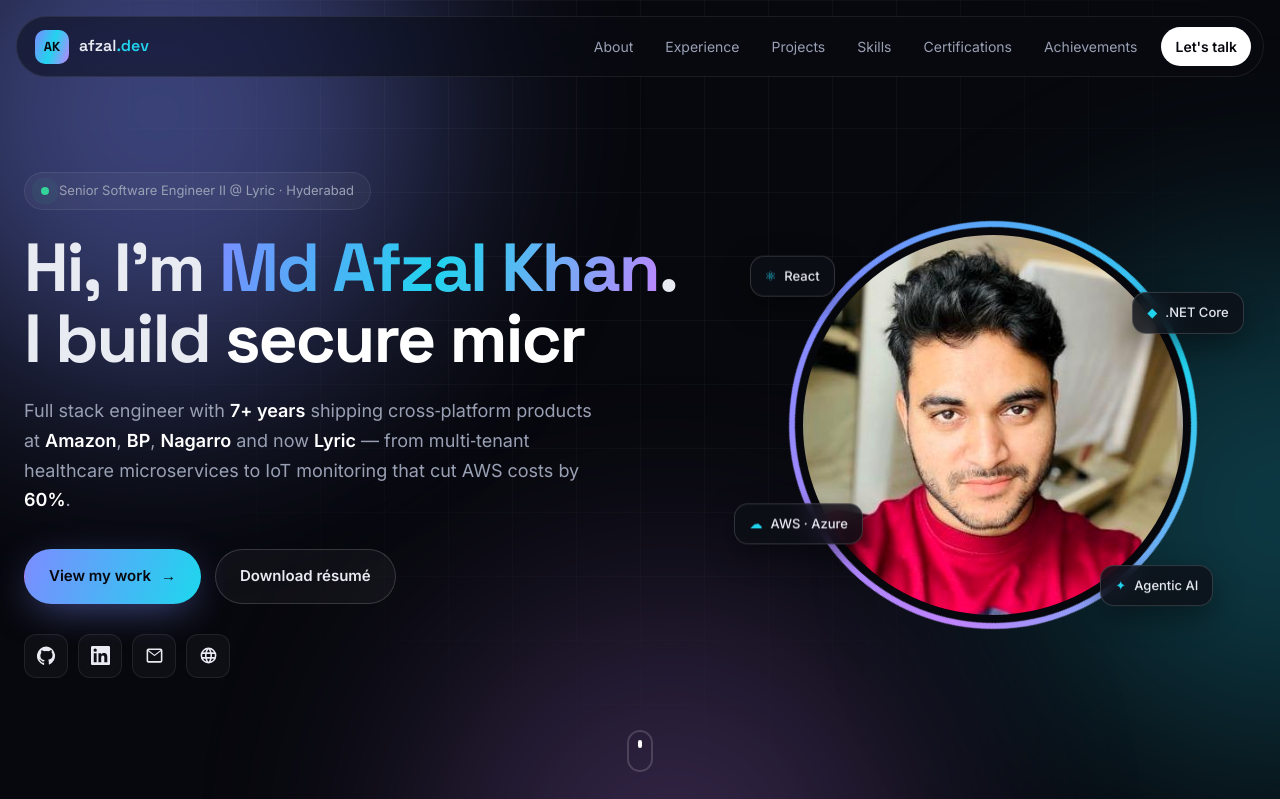
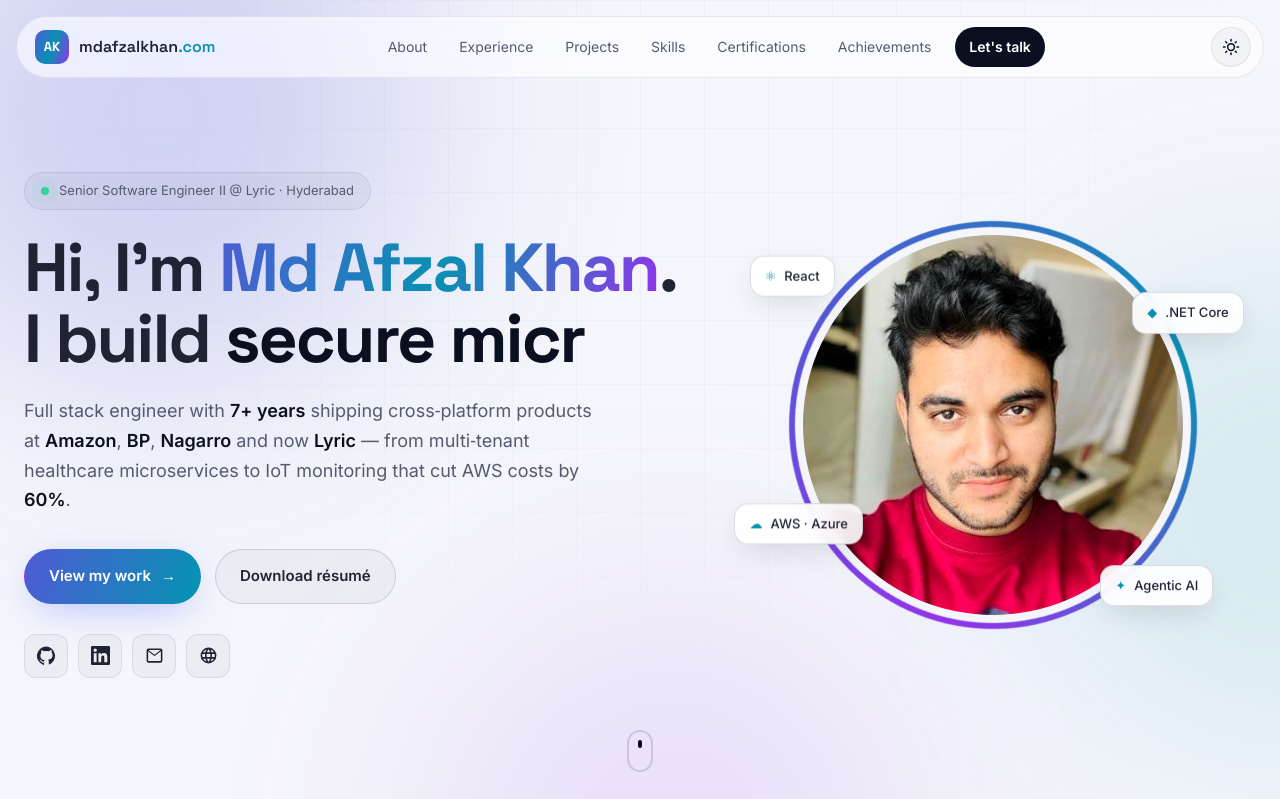
Before and after one commit to mohdafzal330/Afzal-Portfolio, a React (Vite) app: page / in a window 1280 px wide. Shown: the top 799 px of the page. Built offline with nearby package versions, Linux system fonts and the light colour scheme.

Commit message:
site map and domain integration

```diff
--- a/src/components/Icons.jsx
+++ b/src/components/Icons.jsx
@@ -21,3 +21,11 @@
 export const WhatsAppIcon = () => (
   <svg viewBox="0 0 24 24" width="18" height="18"><path fill="currentColor" d="M17.5 14.4c-.3-.1-1.8-.9-2-1-.3-.1-.5-.1-.7.1-.2.3-.8 1-.9 1.2-.2.2-.3.2-.6.1-.3-.1-1.3-.5-2.4-1.5-.9-.8-1.5-1.8-1.7-2.1-.2-.3 0-.5.1-.6l.4-.5c.2-.2.2-.3.3-.5.1-.2 0-.4 0-.5l-.9-2.2c-.2-.6-.5-.5-.7-.5h-.6c-.2 0-.5.1-.8.4-.3.3-1 1-1 2.5s1.1 2.9 1.2 3.1c.1.2 2.1 3.2 5.1 4.5.7.3 1.3.5 1.7.6.7.2 1.4.2 1.9.1.6-.1 1.8-.7 2-1.4.2-.7.2-1.3.2-1.4-.1-.1-.3-.2-.6-.3ZM12 21.8c-1.8 0-3.5-.5-5-1.4l-.4-.2-3.7 1 1-3.6-.2-.4A9.8 9.8 0 0 1 12 2.2a9.8 9.8 0 0 1 0 19.6ZM12 0a12 12 0 0 0-10.3 18.1L0 24l6.1-1.6A12 12 0 1 0 12 0Z" /></svg>
 );
+
+export const SunIcon = () => (
+  <svg className="sun" viewBox="0 0 24 24" fill="none" stroke="currentColor" strokeWidth="2" strokeLinecap="round"><circle cx="12" cy="12" r="4.5" /><path d="M12 2v2M12 20v2M4.9 4.9l1.4 1.4M17.7 17.7l1.4 1.4M2 12h2M20 12h2M4.9 19.1l1.4-1.4M17.7 6.3l1.4-1.4" /></svg>
+);
+
+export const MoonIcon = () => (
+  <svg className="moon" viewBox="0 0 24 24" fill="none" stroke="currentColor" strokeWidth="2" strokeLinecap="round" strokeLinejoin="round"><path d="M20.5 14.5A8.5 8.5 0 0 1 9.5 3.5a8.5 8.5 0 1 0 11 11Z" /></svg>
+);
--- a/src/components/Nav.jsx
+++ b/src/components/Nav.jsx
@@ -1,12 +1,14 @@
 import { useState } from "react";
 import { navLinks } from "../data";
-import { useScrollSpy } from "../hooks";
+import { useScrollSpy, useTheme } from "../hooks";
+import { MoonIcon, SunIcon } from "./Icons";
 
 const sectionIds = navLinks.map((l) => l.href.slice(1));
 
 export default function Nav() {
   const [open, setOpen] = useState(false);
   const { scrolled, progress, active } = useScrollSpy(sectionIds);
+  const [theme, toggleTheme] = useTheme();
   const close = () => setOpen(false);
 
   return (
@@ -15,7 +17,7 @@
       <header className={`nav${scrolled ? " scrolled" : ""}`}>
         <a href="#home" className="logo" onClick={close}>
           <span className="logo-mark">AK</span>
-          <span className="logo-text">afzal<span className="accent">.dev</span></span>
+          <span className="logo-text">mdafzalkhan<span className="accent">.com</span></span>
         </a>
         <nav className={`nav-links${open ? " open" : ""}`}>
           {navLinks.map(({ href, label }) => (
@@ -25,6 +27,16 @@
           ))}
           <a href="#contact" className="nav-cta" onClick={close}>Let's talk</a>
         </nav>
+        <div className="nav-actions">
+          <button
+            className="theme-toggle"
+            onClick={toggleTheme}
+            aria-label={`Switch to ${theme === "light" ? "dark" : "light"} theme`}
+            title={`Switch to ${theme === "light" ? "dark" : "light"} theme`}
+          >
+            <SunIcon />
+            <MoonIcon />
+          </button>
           <button
             className={`burger${open ? " open" : ""}`}
             aria-label="Toggle menu"
@@ -33,6 +45,7 @@
           >
             <span /><span />
           </button>
+        </div>
       </header>
     </>
   );
--- a/src/hooks.js
+++ b/src/hooks.js
@@ -141,3 +141,27 @@
 }
 
 export { prefersReducedMotion, hasFinePointer };
+
+// Light/dark theme. The initial value is set by the inline script in index.html (saved choice, else OS
+// preference) so the page never flashes the wrong theme; this hook reads it, toggles it and persists it.
+export function useTheme() {
+  const [theme, setTheme] = useState(() => document.documentElement.dataset.theme || "dark");
+
+  useEffect(() => {
+    const root = document.documentElement;
+    root.dataset.theme = theme;
+    document.querySelector('meta[name="theme-color"]')?.setAttribute("content", theme === "light" ? "#f5f6fb" : "#07080d");
+    try { localStorage.setItem("theme", theme); } catch { /* storage unavailable */ }
+  }, [theme]);
+
+  const toggle = () => {
+    const root = document.documentElement;
+    if (!prefersReducedMotion()) {
+      root.classList.add("theme-switching");
+      setTimeout(() => root.classList.remove("theme-switching"), 450);
+    }
+    setTheme((t) => (t === "light" ? "dark" : "light"));
+  };
+
+  return [theme, toggle];
+}
--- a/src/index.css
+++ b/src/index.css
@@ -17,6 +17,63 @@
   --font-display: "Space Grotesk", system-ui, sans-serif;
   --font-body: "Inter", system-ui, sans-serif;
   --font-mono: "JetBrains Mono", ui-monospace, monospace;
+
+  /* Theme-dependent tokens (dark is the default) */
+  --strong: #fff;
+  --tint: rgba(255, 255, 255, 0.04);
+  --tint-2: rgba(255, 255, 255, 0.07);
+  --grid-line: rgba(255, 255, 255, 0.035);
+  --nav-bg: rgba(10, 11, 18, .55);
+  --nav-bg-scrolled: rgba(10, 11, 18, .85);
+  --menu-bg: rgba(10, 11, 18, .96);
+  --float-bg: rgba(13, 15, 23, .8);
+  --float-shadow: 0 10px 30px rgba(0, 0, 0, .4);
+  --chip-text: #c7cdfd;
+  --on-accent: #07080d;
+  --cta-bg: #fff;
+  --cta-text: #07080d;
+  --green: #34d399;
+  --card-shadow: none;
+  --blob-opacity: 1;
+  color-scheme: dark;
+}
+
+/* ---------- Light theme ("Daylight") ---------- */
+:root[data-theme="light"] {
+  --bg: #f5f6fb;
+  --bg-2: #ffffff;
+  --card: rgba(255, 255, 255, 0.75);
+  --card-hover: #ffffff;
+  --border: rgba(15, 23, 42, 0.08);
+  --border-strong: rgba(15, 23, 42, 0.14);
+  --text: #1e2433;
+  --muted: #535b70;
+  --dim: #8a91a5;
+  --a1: #4f5bd5;
+  --a2: #0891b2;
+  --a3: #9333ea;
+  --strong: #0b1020;
+  --tint: rgba(15, 23, 42, 0.035);
+  --tint-2: rgba(15, 23, 42, 0.07);
+  --grid-line: rgba(15, 23, 42, 0.05);
+  --nav-bg: rgba(255, 255, 255, .6);
+  --nav-bg-scrolled: rgba(255, 255, 255, .88);
+  --menu-bg: rgba(255, 255, 255, .98);
+  --float-bg: rgba(255, 255, 255, .9);
+  --float-shadow: 0 10px 30px -8px rgba(30, 36, 51, .18);
+  --chip-text: #3d47b0;
+  --on-accent: #fff;
+  --cta-bg: #0b1020;
+  --cta-text: #fff;
+  --green: #059669;
+  --card-shadow: 0 1px 2px rgba(15, 23, 42, .04), 0 10px 30px -18px rgba(15, 23, 42, .18);
+  --blob-opacity: .5;
+  color-scheme: light;
+}
+
+/* Briefly animate colors when the theme is switched. */
+.theme-switching, .theme-switching *, .theme-switching *::before, .theme-switching *::after {
+  transition: background-color .4s ease, border-color .4s ease, color .4s ease, fill .4s ease !important;
 }
 
 * { box-sizing: border-box; margin: 0; padding: 0; }
@@ -31,16 +88,16 @@
 }
 a { color: inherit; text-decoration: none; }
 img { max-width: 100%; display: block; }
-strong { color: #fff; font-weight: 600; }
+strong { color: var(--strong); font-weight: 600; }
 ::selection { background: var(--a1); color: #fff; }
 
 /* ---------- Background ---------- */
-.bg { position: fixed; inset: 0; z-index: -2; overflow: hidden; }
+.bg { position: fixed; inset: 0; z-index: -2; overflow: hidden; opacity: var(--blob-opacity); }
 .bg-grid {
   position: absolute; inset: 0;
   background-image:
-    linear-gradient(rgba(255,255,255,.035) 1px, transparent 1px),
-    linear-gradient(90deg, rgba(255,255,255,.035) 1px, transparent 1px);
+    linear-gradient(var(--grid-line) 1px, transparent 1px),
+    linear-gradient(90deg, var(--grid-line) 1px, transparent 1px);
   background-size: 64px 64px;
   mask-image: radial-gradient(ellipse at 50% 0%, #000 30%, transparent 75%);
 }
@@ -64,23 +121,23 @@
   display: flex; align-items: center; justify-content: space-between;
   padding: 10px 12px 10px 18px; z-index: 50;
   border: 1px solid var(--border); border-radius: 999px;
-  background: rgba(10, 11, 18, .55); backdrop-filter: blur(16px) saturate(140%);
+  background: var(--nav-bg); backdrop-filter: blur(16px) saturate(140%);
   transition: background .3s, border-color .3s;
 }
-.nav.scrolled { background: rgba(10, 11, 18, .85); border-color: var(--border-strong); }
+.nav.scrolled { background: var(--nav-bg-scrolled); border-color: var(--border-strong); }
 .logo { display: flex; align-items: center; gap: 10px; font-family: var(--font-display); font-weight: 600; }
 .logo-mark {
   display: grid; place-items: center; width: 34px; height: 34px; border-radius: 10px;
-  background: var(--grad); color: #07080d; font-size: 13px; font-weight: 700;
+  background: var(--grad); color: var(--on-accent); font-size: 13px; font-weight: 700;
 }
 .accent { color: var(--a2); }
 .nav-links { display: flex; align-items: center; gap: 4px; }
 .nav-links a { padding: 8px 14px; border-radius: 999px; font-size: 14px; color: var(--muted); transition: color .2s, background .2s; }
-.nav-links a:hover, .nav-links a.active { color: #fff; background: rgba(255,255,255,.06); }
-.nav-links .nav-cta { background: #fff; color: #07080d; font-weight: 600; margin-left: 6px; }
-.nav-links .nav-cta:hover { background: var(--a2); color: #07080d; }
+.nav-links a:hover, .nav-links a.active { color: var(--strong); background: var(--tint-2); }
+.nav-links .nav-cta { background: var(--cta-bg); color: var(--cta-text); font-weight: 600; margin-left: 6px; }
+.nav-links .nav-cta:hover { background: var(--a2); color: var(--on-accent); }
 .burger { display: none; width: 40px; height: 40px; border: 0; background: transparent; cursor: pointer; position: relative; }
-.burger span { position: absolute; left: 10px; right: 10px; height: 2px; background: #fff; border-radius: 2px; transition: .3s; }
+.burger span { position: absolute; left: 10px; right: 10px; height: 2px; background: var(--strong); border-radius: 2px; transition: .3s; }
 .burger span:first-child { top: 15px; }
 .burger span:last-child { top: 23px; }
 .burger.open span:first-child { top: 19px; transform: rotate(45deg); }
@@ -92,10 +149,10 @@
   font-weight: 600; font-size: 15px; cursor: pointer; border: 1px solid transparent; font-family: inherit;
   transition: transform .2s, box-shadow .3s, background .3s, border-color .3s;
 }
-.btn-primary { background: var(--grad); background-size: 200% 100%; color: #07080d; box-shadow: 0 10px 40px -10px rgba(124,140,255,.6); }
+.btn-primary { background: var(--grad); background-size: 200% 100%; color: var(--on-accent); box-shadow: 0 10px 40px -10px rgba(124,140,255,.6); }
 .btn-primary:hover { transform: translateY(-2px); background-position: 100% 0; box-shadow: 0 16px 50px -10px rgba(34,211,238,.6); }
-.btn-ghost { background: rgba(255,255,255,.04); color: var(--text); border-color: var(--border-strong); }
-.btn-ghost:hover { background: rgba(255,255,255,.09); transform: translateY(-2px); }
+.btn-ghost { background: var(--tint); color: var(--text); border-color: var(--border-strong); }
+.btn-ghost:hover { background: var(--tint-2); transform: translateY(-2px); }
 .btn .arrow { transition: transform .2s; }
 .btn:hover .arrow { transform: translateX(4px); }
 .btn.big { padding: 16px 28px; font-size: 16px; }
@@ -109,7 +166,7 @@
 }
 .status-pill {
   display: inline-flex; align-items: center; gap: 10px; padding: 7px 16px; border-radius: 999px;
-  background: rgba(255,255,255,.04); border: 1px solid var(--border); font-size: 13px; color: var(--muted);
+  background: var(--tint); border: 1px solid var(--border); font-size: 13px; color: var(--muted);
 }
 .dot { width: 8px; height: 8px; border-radius: 50%; background: #34d399; box-shadow: 0 0 0 0 rgba(52,211,153,.7); animation: ping 2s infinite; }
 @keyframes ping { 70% { box-shadow: 0 0 0 10px rgba(52,211,153,0); } 100% { box-shadow: 0 0 0 0 rgba(52,211,153,0); } }
@@ -117,7 +174,7 @@
   font-family: var(--font-display); font-weight: 700; letter-spacing: -0.03em;
   font-size: clamp(38px, 5.6vw, 68px); line-height: 1.05; margin: 22px 0 22px;
 }
-.typed { color: #fff; }
+.typed { color: var(--strong); }
 .caret { color: var(--a2); font-weight: 400; animation: blink 1s steps(1) infinite; margin-left: 2px; }
 @keyframes blink { 50% { opacity: 0; } }
 .lead { font-size: 18px; color: var(--muted); max-width: 580px; }
@@ -125,7 +182,7 @@
 .socials { display: flex; gap: 10px; }
 .socials a {
   width: 44px; height: 44px; display: grid; place-items: center; border-radius: 12px;
-  border: 1px solid var(--border); background: rgba(255,255,255,.03); transition: .25s;
+  border: 1px solid var(--border); background: var(--tint); transition: .25s;
 }
 .socials a:hover { border-color: var(--a1); background: rgba(124,140,255,.12); transform: translateY(-3px); }
 .socials svg { width: 19px; height: 19px; fill: var(--text); }
@@ -145,8 +202,8 @@
 }
 .float-chip {
   position: absolute; display: flex; align-items: center; gap: 8px; padding: 9px 14px; border-radius: 14px;
-  background: rgba(13,15,23,.8); border: 1px solid var(--border-strong); backdrop-filter: blur(10px);
-  font-size: 13px; font-weight: 500; white-space: nowrap; box-shadow: 0 10px 30px rgba(0,0,0,.4);
+  background: var(--float-bg); border: 1px solid var(--border-strong); backdrop-filter: blur(10px);
+  font-size: 13px; font-weight: 500; white-space: nowrap; box-shadow: var(--float-shadow);
   animation: float 6s ease-in-out infinite;
 }
 .float-chip span { color: var(--a2); }
@@ -160,7 +217,7 @@
   position: absolute; bottom: 28px; left: 50%; transform: translateX(-50%);
   width: 26px; height: 42px; border: 2px solid var(--border-strong); border-radius: 20px;
 }
-.scroll-hint span { position: absolute; left: 50%; top: 8px; width: 4px; height: 8px; margin-left: -2px; border-radius: 2px; background: #fff; animation: scroll 1.8s infinite; }
+.scroll-hint span { position: absolute; left: 50%; top: 8px; width: 4px; height: 8px; margin-left: -2px; border-radius: 2px; background: var(--strong); animation: scroll 1.8s infinite; }
 @keyframes scroll { 0% { opacity: 1; transform: translateY(0); } 100% { opacity: 0; transform: translateY(14px); } }
 
 /* ---------- Stats ---------- */
@@ -245,8 +302,8 @@
 .company { color: var(--a2); font-weight: 500; font-size: 15px; }
 a.company:hover { text-decoration: underline; }
 .job-meta { display: flex; flex-wrap: wrap; gap: 8px; align-items: flex-start; font-size: 13px; color: var(--muted); font-family: var(--font-mono); }
-.job-meta span { padding: 4px 10px; border-radius: 8px; background: rgba(255,255,255,.04); border: 1px solid var(--border); }
-.job-meta .badge.live { color: #34d399; border-color: rgba(52,211,153,.35); background: rgba(52,211,153,.08); }
+.job-meta span { padding: 4px 10px; border-radius: 8px; background: var(--tint); border: 1px solid var(--border); }
+.job-meta .badge.live { color: var(--green); border-color: rgba(52,211,153,.35); background: rgba(52,211,153,.08); }
 .job-sub { color: var(--dim); font-size: 14px; margin: 10px 0 14px; }
 .job ul { list-style: none; display: grid; gap: 8px; }
 .job li { position: relative; padding-left: 20px; color: var(--muted); font-size: 15px; }
@@ -255,7 +312,7 @@
 .chips { display: flex; flex-wrap: wrap; gap: 8px; margin-top: 18px; }
 .chips span {
   font-family: var(--font-mono); font-size: 12px; padding: 5px 11px; border-radius: 8px;
-  background: rgba(124,140,255,.08); border: 1px solid rgba(124,140,255,.2); color: #c7cdfd;
+  background: rgba(124,140,255,.08); border: 1px solid rgba(124,140,255,.25); color: var(--chip-text);
 }
 
 /* ---------- Projects ---------- */
@@ -277,8 +334,8 @@
 .project .chips { margin-top: auto; padding-top: 18px; }
 .mini { list-style: none; margin: 16px 0 4px; display: grid; gap: 8px; }
 .mini li { color: var(--muted); font-size: 14.5px; padding-left: 20px; position: relative; }
-.mini li::before { content: "✓"; position: absolute; left: 0; color: #34d399; }
-.mini b { color: #fff; }
+.mini li::before { content: "✓"; position: absolute; left: 0; color: var(--green); }
+.mini b { color: var(--strong); }
 .link { margin-top: 22px; color: var(--a2); font-weight: 600; align-self: flex-start; border-bottom: 1px solid transparent; transition: border-color .2s; }
 .link:hover { border-color: var(--a2); }
 
@@ -336,7 +393,7 @@
   font-family: var(--font-display); font-size: 28px; font-weight: 600; padding: 10px 26px; border-radius: 999px;
   border: 1px solid var(--border); color: var(--dim); white-space: nowrap;
 }
-.marquee-track span:nth-child(3n+1) { color: #c7cdfd; }
+.marquee-track span:nth-child(3n+1) { color: var(--chip-text); }
 @keyframes marquee { to { transform: translateX(-50%); } }
 .skill-grid { display: grid; grid-template-columns: repeat(3, 1fr); gap: 18px; }
 .skill-card { padding: 26px; border-radius: var(--radius); border: 1px solid var(--border); background: var(--card); transition: border-color .3s, transform .3s; }
@@ -363,7 +420,7 @@
   background: rgba(7,8,13,.85); color: #fff; opacity: 0; transform: translateY(6px); transition: .3s;
 }
 .cert-image:hover .cert-zoom, .cert-image:focus-visible .cert-zoom { opacity: 1; transform: none; }
-.cert-issuer { display: inline-flex; align-items: center; gap: 10px; font-family: var(--font-mono); font-size: 13px; color: #a5b4fc; }
+.cert-issuer { display: inline-flex; align-items: center; gap: 10px; font-family: var(--font-mono); font-size: 13px; color: var(--chip-text); }
 .cert-logo {
   display: grid; place-items: center; width: 30px; height: 30px; border-radius: 8px; background: #5553ff; color: #fff;
   font-size: 12px; font-weight: 700;
@@ -391,7 +448,7 @@
 .ach:hover { border-color: rgba(192,132,252,.45); }
 .ach-ico {
   width: 46px; height: 46px; border-radius: 12px; display: grid; place-items: center; font-size: 20px; margin-bottom: 18px;
-  background: linear-gradient(135deg, rgba(124,140,255,.2), rgba(192,132,252,.2)); color: #fff;
+  background: linear-gradient(135deg, rgba(124,140,255,.2), rgba(192,132,252,.2)); color: var(--strong);
 }
 .ach h4 { font-family: var(--font-display); font-size: 18px; margin-bottom: 6px; }
 .ach p { color: var(--muted); font-size: 14px; }
@@ -401,11 +458,11 @@
 .edu .chips { margin-top: 12px; }
 .grade {
   display: inline-block; margin-top: 12px; padding: 5px 12px; border-radius: 8px; font-family: var(--font-mono); font-size: 13px; font-weight: 600;
-  color: #34d399; background: rgba(52,211,153,.08); border: 1px solid rgba(52,211,153,.35);
+  color: var(--green); background: rgba(52,211,153,.08); border: 1px solid rgba(52,211,153,.35);
 }
 .langs { display: grid; gap: 12px; margin-top: 12px; }
 .langs > div { display: grid; grid-template-columns: 80px 1fr; align-items: center; gap: 14px; font-size: 14px; color: var(--muted); }
-.bar { height: 6px; border-radius: 6px; background: rgba(255,255,255,.07); overflow: hidden; }
+.bar { height: 6px; border-radius: 6px; background: var(--tint-2); overflow: hidden; }
 .bar i { display: block; height: 100%; width: 0; background: var(--grad); border-radius: 6px; transition: width 1.4s cubic-bezier(.2,.8,.2,1); }
 .visible .bar i { width: var(--w); }
 
@@ -430,7 +487,7 @@
 
 .toast {
   position: fixed; bottom: 30px; left: 50%; transform: translate(-50%, 120px); padding: 12px 22px; border-radius: 999px;
-  background: #fff; color: #07080d; font-weight: 600; font-size: 14px; transition: transform .4s cubic-bezier(.2,.9,.3,1.3); z-index: 200;
+  background: var(--cta-bg); color: var(--cta-text); font-weight: 600; font-size: 14px; transition: transform .4s cubic-bezier(.2,.9,.3,1.3); z-index: 200;
 }
 .toast.show { transform: translate(-50%, 0); }
 
@@ -462,7 +519,7 @@
   .burger { display: block; }
   .nav-links {
     position: absolute; top: calc(100% + 10px); left: 0; right: 0; flex-direction: column; align-items: stretch;
-    padding: 12px; border-radius: 20px; background: rgba(10,11,18,.96); border: 1px solid var(--border-strong);
+    padding: 12px; border-radius: 20px; background: var(--menu-bg); border: 1px solid var(--border-strong);
     opacity: 0; pointer-events: none; transform: translateY(-10px); transition: .3s;
   }
   .nav-links.open { opacity: 1; pointer-events: auto; transform: none; }
@@ -494,3 +551,23 @@
   .reveal { opacity: 1; transform: none; }
   html { scroll-behavior: auto; }
 }
+
+/* ---------- Theme toggle ---------- */
+.nav-actions { display: flex; align-items: center; gap: 6px; }
+.theme-toggle {
+  position: relative; width: 40px; height: 40px; border-radius: 50%; border: 1px solid var(--border);
+  background: var(--tint); color: var(--strong); cursor: pointer; overflow: hidden; margin-left: 8px;
+  transition: background .2s, border-color .2s, transform .2s;
+}
+.theme-toggle:hover { border-color: var(--a1); transform: rotate(-12deg); }
+.theme-toggle svg {
+  position: absolute; inset: 0; margin: auto; width: 18px; height: 18px;
+  transition: transform .5s cubic-bezier(.2,.8,.2,1), opacity .3s;
+}
+.theme-toggle .sun { transform: translateY(140%) rotate(90deg); opacity: 0; }
+:root[data-theme="light"] .theme-toggle .sun { transform: none; opacity: 1; }
+:root[data-theme="light"] .theme-toggle .moon { transform: translateY(-140%) rotate(-90deg); opacity: 0; }
+
+/* Cards get a soft lift in the light theme (no-op in dark). */
+.stat, .pillar, .job-card, .project, .skill-card, .ach, .cert, .contact-card { box-shadow: var(--card-shadow); }
+:root[data-theme="light"] .terminal { box-shadow: 0 30px 70px -30px rgba(30, 36, 80, .45); }
```
Also changed, not shown: index.html (+18 -1 lines), public/robots.txt (added), 1 other file (tests, documents, lock files or other folders). Lines whose indentation alone changed are shown as unchanged.
